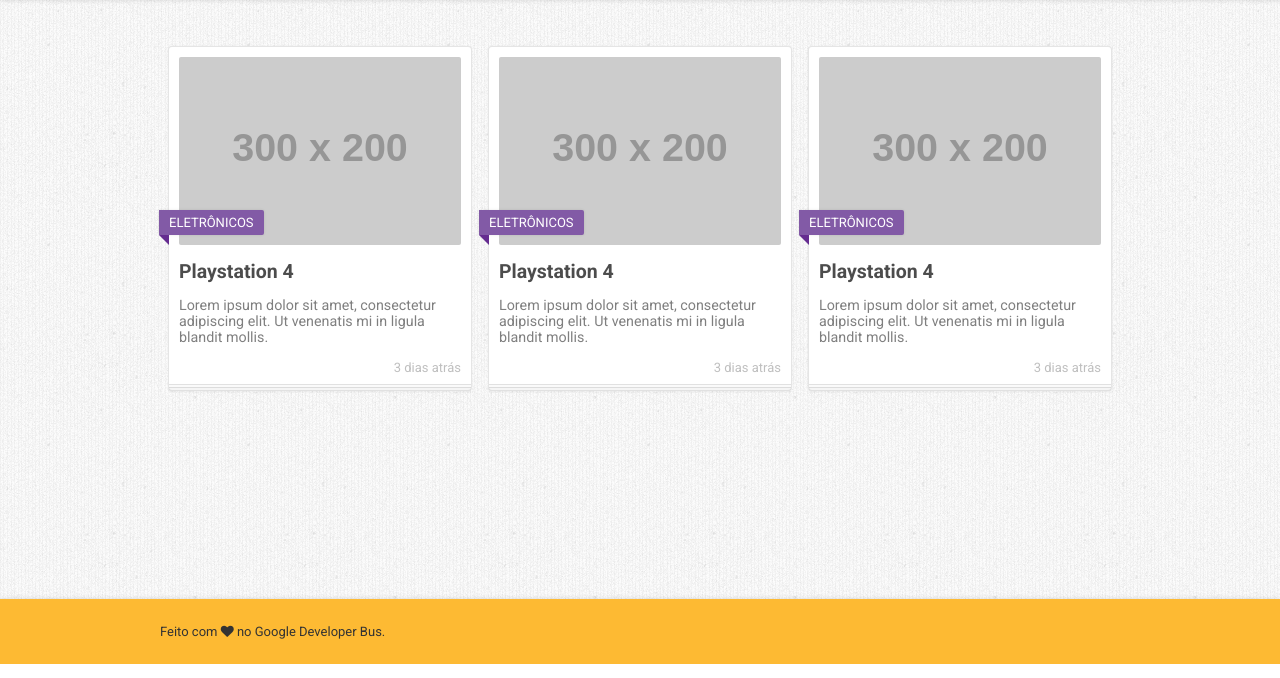
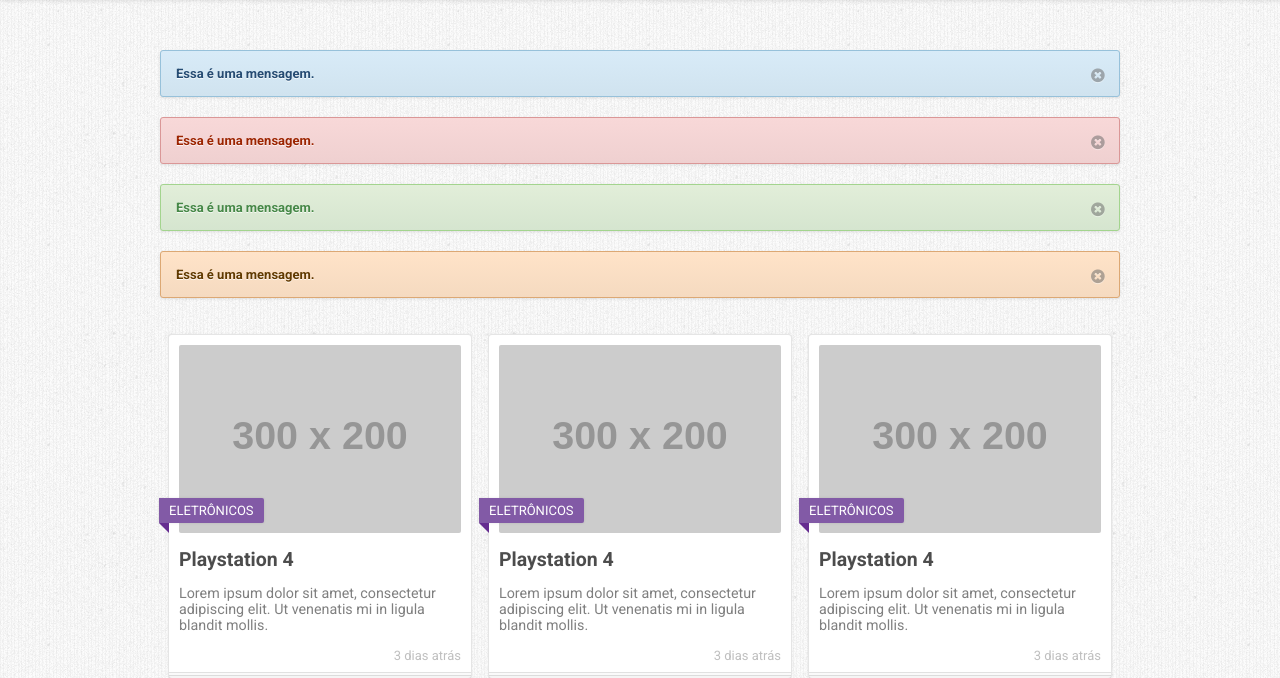
Before and after one commit to DesenvolvedoresGoogle/QueroMe, a Django app: page /system/ in a window 1280 px wide. Shown: the part 136-814 px from the top of the page. Run offline with Django 3.2, Linux system fonts and the light colour scheme; grey boxes labelled with a size stand in for pictures from a placeholder-image service; style sheets or scripts are compiled from the project's sources; parts of the project's set-up code (start-up, migrations or seed data) failed here and were passed over; some libraries are stand-ins or nearby versions.

Commit message:
alert, dropdown, table

```diff
--- a/assets/styles/sass/querome-system.scss
+++ b/assets/styles/sass/querome-system.scss
@@ -8,6 +8,7 @@
 @import 'core/icons';
 
 /* UI */
+@import 'ui/alert';
 @import 'ui/button';
 @import 'ui/footer';
 @import 'ui/header';
--- /dev/null
+++ b/assets/styles/sass/ui/alert.scss
@@ -0,0 +1,85 @@
+.ui.alert {
+  background-color: #d0e3ef;
+  @include background-image(linear-gradient(top, #d8ebf8, #d0e3ef));
+  border: 1px solid #97c1da;
+  border-radius: 3px;
+  @include box-shadow(0 1px 3px rgba(0, 0, 0, 0.1));
+  color: #264C73;
+  font-size: 100%;
+  font-weight: bold;
+  margin: 20px 0;
+  padding: 15px 46px 15px 15px;
+  position: relative;
+  text-shadow: 0 1px 0 rgba(255, 255, 255, 0.8);
+  @include transition(all 250ms);
+
+  &:hover {
+    border-color: #5f9fc6;
+  }
+
+  & > p {
+    margin-bottom: 0;
+  }
+
+  p + p {
+    margin-top: 5px;
+  }
+
+  .buttons {
+    margin-top: 15px;
+  }
+
+  .close {
+    cursor: pointer;
+    display: block;
+    font-size: 16px;
+    height: 16px;
+    line-height: 16px;
+    opacity: 0.5;
+    position: absolute;
+    right: 12px;
+    text-decoration: none;
+    top: 17px;
+    @include transition(opacity 250ms ease);
+    width: 16px;
+
+    &:hover {
+      opacity: 1;
+    }
+  }
+
+
+  &.danger {
+    background-color: #efd0d0;
+    @include background-image(linear-gradient(top, #f8d8d8, #efd0d0));
+    border-color: #da9797;
+    color: #9c2400;
+
+    &:hover {
+      border-color: #c65f5f;
+    }
+  }
+
+  &.success {
+    background-color: #dff0d8;
+    @include background-image(linear-gradient(top, #e2eed9, #d5e5cf));
+    border-color: #a3d48e;
+    color: #468847;
+
+    &:hover {
+      border-color: #82ac73;
+    }
+  }
+
+  &.warning {
+    background-color: #f5dac0;
+    @include background-image(linear-gradient(top, #ffe3c8, #f5dac0));
+    border-color: #dca874;
+    color: #613a00;
+
+    &:hover {
+      border-color: #cd8237;
+    }
+  }
+
+}
--- a/templates/system/index.html
+++ b/templates/system/index.html
@@ -1,6 +1,26 @@
 {% extends "system.html" %}
 
 {% block system %}
+<div class="ui alert">
+  Essa é uma mensagem.
+  <a href="#" class="close"><i class="icon icon-times-circle"></i></a>
+</div>
+
+<div class="ui alert danger">
+  Essa é uma mensagem.
+  <a href="#" class="close"><i class="icon icon-times-circle"></i></a>
+</div>
+
+<div class="ui alert success">
+  Essa é uma mensagem.
+  <a href="#" class="close"><i class="icon icon-times-circle"></i></a>
+</div>
+
+<div class="ui alert warning">
+  Essa é uma mensagem.
+  <a href="#" class="close"><i class="icon icon-times-circle"></i></a>
+</div>
+
 <div class="ui items">
 
   <a href="#" class="item column-4">
```
Also changed, not shown: assets/styles/querome-system.css (+67 -0 lines), assets/styles/sass/ui/dropdown.scss (added, +88 -0 lines), assets/styles/sass/ui/table.scss (added, +55 -0 lines).
